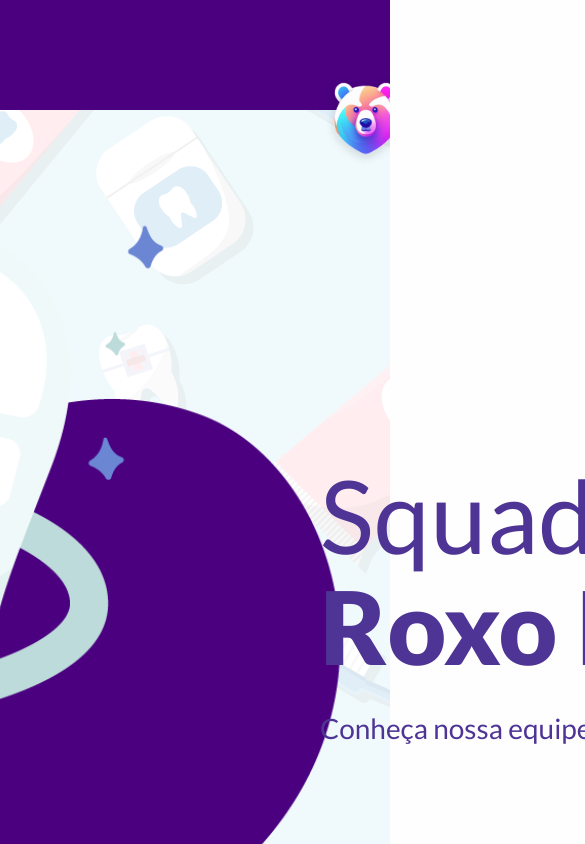
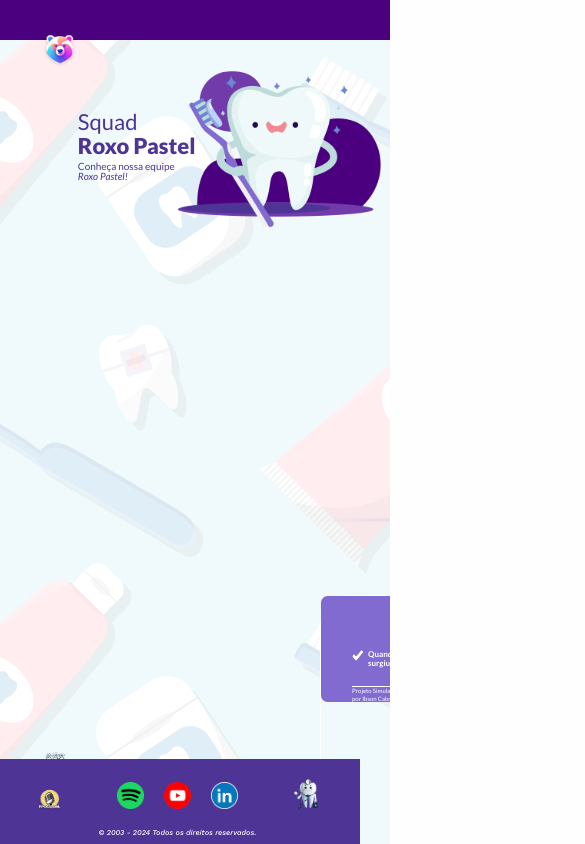
Before and after one commit to squadroxo/squad-roxo-pastel, a React (Vite) app: page / in a window 390 px wide. Shown: the top 844 px of the page, 585 px wide, since content can reach past the window. Built offline with nearby package versions, Linux system fonts and the light colour scheme.

Commit message:
feat: header, footer and Sr. Dente

```diff
--- a/index.html
+++ b/index.html
@@ -4,7 +4,7 @@
     <meta charset="UTF-8" />
     <link rel="icon" type="image/svg+xml" href="/logo-pipoca.svg" />
     <meta name="viewport" content="width=device-width, initial-scale=1.0" />
-    <title>Pipoca Ágil</title>
+    <title>Squad Roxo Pastel</title>
   </head>
   <body>
     <div id="root"></div>
--- a/src/components/Card/Card.module.scss
+++ b/src/components/Card/Card.module.scss
@@ -89,34 +89,48 @@
         padding-top: 10px;
     }
 }
-/*
-@media screen and (min-width: 320px) and (max-width: 360px){
+
+
+@media screen and (min-width: 360px) and (max-width: 425px){
     .card {
-        width: 75%;
+        width: 88px;
+        height: 85px;
+       // top: 21px;
+        left: 2px;
+        border-radius: 6.52px;
+    }
+
+    .tituloCard{
+        gap:4px;
+    }
+    .tituloCard img{
+        width: 12px;
+        height: 12px;
+        top: 29.61px;
+        left: 10.35px;
+     //   padding: 2.44px 1.15px 1.79px 1.39px;
+        border-radius: 6.52px;
+    }
+    .tituloCard .tituloTexto{
+        width: 34px;
+        height: 10px;
+      //  top: 30px;
+        left: 122px;
+        font-size: 8px;
+        line-height: 9.6px;
+        text-align: left;
+    }
+    .card p{
+        width: 81.94px;
+        height: 48px;
+    //    top: 47.3px;
+        left: 8.82px;
+        font-size: 6px;
+        line-height: 8px;
     }
 }
 
-@media screen and (min-width: 361px) and (max-width: 425px){
-    .card {
-        width: 100%;
-    }
-
-    .tituloCard{
-        align-items: center;
-        justify-content: flex-start;
-    }
-
-    .tituloCard h1{
-        font-size: 1.4rem;
-        margin: 0;
-        padding: 0;
-    }
-
-    .card p {
-        font-size: 1rem;
-    }
-}
-
+/*
 @media screen and (min-width: 426px) and (max-width: 768px){
     .card{
         width: 75%;
--- a/src/components/CardRow/CardRow.module.scss
+++ b/src/components/CardRow/CardRow.module.scss
@@ -30,7 +30,6 @@
     .cards{
         width: 922.79px;
         height: 299.23px;
-
         margin: 0px 177.21px 86.24px 180px;
 
     }
@@ -49,23 +48,27 @@
 
     }
 }
-/*
+
 @media screen and (min-width: 320px) and (max-width: 360px){
     .cards{
-        display: flex;
-        flex-direction: column;
-        width: 280px;
-        height: 91px;
+        width: 279.29px;
+        height: 206.99px;
+        //top: 264px;
+        margin-left: 40px;
     }
     .tituloRow{
-        font-size: 20px;
-        margin-left: 0;
+        font-size: 14px;
+        line-height: 16.8px;
     }
     .linha{
-       width: 0;
+       width: 279.07px;
+       height: 0px;
+       //top: 5.17px;
+       border: 0.65px;
     }
 }
 
+/*
 
 @media screen and (max-width: 425px){
     .tituloRows{
--- a/src/components/ContainerRoxoPastel/ContainerRoxoPastel.module.scss
+++ b/src/components/ContainerRoxoPastel/ContainerRoxoPastel.module.scss
@@ -5,27 +5,22 @@
     display: flex;
     height: 110px;
 }
-.cabecalho img{
+
+.cabecalho img {
     margin-top: 70px;
-    gap: 16px;
-}
-.cabecalho .logo1 {
     width: 91.19px;
     height: 101.76px;
     top: 71px;
     left: 317px;
     margin-left: 320px;
 }
-.cabecalho .logo2{
-    width: 110.47px;
-    height: 101.86px;
-    top: 71.2px;
-    left: 424.19px;
-}
+
 .home {
     display: flex;
     flex-direction: row-reverse;
+
 }
+
 .fotoHome-dente {
     width: 1233px;
     height: 966px;
@@ -33,12 +28,14 @@
     left: 687px;
 
 }
-.homeTexto{
+
+.homeTexto {
     position: absolute;
     top: 460px; //350+110
     left: 320px;
     color: #4E3494;
 }
+
 .home h1 {
     width: 574.31px;
     height: 222px;
@@ -63,53 +60,54 @@
     line-height: 36.9px;
     margin-top: 28px;
 }
+
 .home p span {
     font-style: italic;
 }
 
-@media screen and (min-width: 1280px) and (max-width: 1366px){
+@media screen and (min-width: 1280px) and (max-width: 1366px) {
 
     .cabecalho {
         height: 73.78px;
     }
 
-.cabecalho img{
+    .cabecalho img {
         width: 61.17px;
         height: 68.25px;
         margin-top: 47.62px;
-    gap: 10.73fpx;
-
-}
-.cabecalho .logo1 {
-    margin-left: 178.34px;
+        margin-left: 182.63px;
 
     }
 
-    .home{
+    .home {
         max-width: 100%;
         width: 1250px;
         margin: 0;
         overflow-x: hidden;
     }
-    .home img{
+
+    .home img {
         width: 827.05px;
         height: 647.96px;
         top: 116px;
         left: 27.77px;
     }
-    .homeTexto{
-        top: 370px;
+
+    .homeTexto {
+        top: 300px;
         left: 178.34px;
 
     }
-    .homeTexto h1{
+
+    .homeTexto h1 {
         width: 385.22px;
         height: 148px;
         left: 178.34px;
         font-size: 68px;
         line-height: 74.05px;
     }
-    .homeTexto p{
+
+    .homeTexto p {
         width: 419.26px;
         height: 25px;
         left: 177px;
@@ -119,3 +117,45 @@
 
     }
 }
+@media screen and (min-width: 360px) and (max-width: 425px) {
+    .cabecalho{
+        width: 100%;
+        height: 40px;
+    }
+    .cabecalho img{
+        width: 40px;
+        height: 40px;
+        margin: 30px 0px 0 40px;
+
+    }
+    .home{
+        display: flex;
+        flex-direction: row-reverse;
+    }
+    .home img{
+        width: 231.19px;
+        height: 181.13px;
+        margin-top: 24.43px
+    }
+    .homeTexto{
+       position: relative;
+       top:70px;
+       left: 39px;
+    }
+    .homeTexto h1{
+        width: 120px;
+        height: 48px;
+        font-size: 22px;
+        line-height: 23.96px;
+    }
+    .homeTexto p{
+        width: 115px;
+        height: 20px;
+        gap: 8.65px;
+        font-size: 10px;
+        line-height: 10px;
+        position: relative;
+        bottom: 25px;
+    }
+
+}
--- a/src/components/ContainerRoxoPastel/index.tsx
+++ b/src/components/ContainerRoxoPastel/index.tsx
@@ -1,6 +1,5 @@
 import styles from './ContainerRoxoPastel.module.scss';
 import logo1 from "/logo_pipoca 1.png";
-import logo2 from '/pipoca_agil.png';
 import dente from '/dente_alegre_escova.svg';
 
 export default function ContainerRoxoPastel() {
@@ -8,7 +7,6 @@ export default function ContainerRoxoPastel() {
         <>
             <header className={styles.cabecalho}>
                 <img className={styles.logo1} src={logo1} alt="Logo do projeto Pipoca" />
-                <img className={styles.logo2} src={logo2} alt="Logo do Pipoca Ágil" />
             </header>
 
             <div className={styles.home}>
--- a/src/components/Footer/Footer.module.scss
+++ b/src/components/Footer/Footer.module.scss
@@ -1,4 +1,5 @@
 @import url('https://fonts.googleapis.com/css2?family=Poppins:ital,wght@0,100;0,200;0,300;0,400;0,500;0,600;0,700;0,800;0,900;1,100;1,200;1,300;1,400;1,500;1,600;1,700;1,800;1,900&family=Work+Sans:ital,wght@0,100..900;1,100..900&display=swap');
+
 .container {
   background-color: #4E3494;
   height: 239px;
@@ -8,16 +9,13 @@
   position: relative;
 }
 
-.logoPipoca{
+.logoPipoca img{
   width: 110.47px;
   height: 101.86px;
-  left: 427.19px;
+
 }
-.logoUrso{
-  width: 91.19px;
-  height: 101.76px;
-  left: 320px;
-}
+
+
 .container__central {
   display: flex;
   flex-direction: column;
@@ -27,16 +25,16 @@
   height: 100%;
 }
 
-.container__links a {
+.container__links a img {
   width: 57px;
   height: 57px;
-
   margin: 55px 22px 45px 22px;
 
 }
-.container__central p{
+
+.container__central p {
   height: 18px;
-  font-family:"work sans", sans-serif;
+  font-family: "work sans", sans-serif;
   font-size: 16px;
   font-style: italic;
   font-weight: 500;
@@ -49,35 +47,98 @@
   top: -455px;
   left: -650px;
 }
-.dentinho{
+
+.dentinho {
   width: 191px;
   height: 174px;
   margin: 25px 0 40px 0;
+}
+///RESPONSIVIDADE FIGMA
+
+@media screen and (min-width:1280px) and (max-width: 1366px) {
+  .container {
+    height: 159.33px;
+  }
+
+  .logoPipoca img {
+    width: 73.65px;
+    height: 67.91px;
+  }
+
+  .container__central {
+    gap: 30px
+  }
+
+  .container__links a img {
+    width: 38px;
+    height: 38px;
+    margin: 35.33px 14.67px 30px 14.67px;
+  }
+
+  .container__central p {
+    height: 12px;
+    font-size: 12px;
+  }
+
+  .dentinho {
+    width: 127.33px;
+    height: 116px;
+    margin-top: 15.33px 185px 0 28.01px;
+  }
 
 }
+//Responsividade figma
+@media screen and (min-width: 360px) and (max-width: 425px) {
+  .container {
+    width: 360px;
+    height: 85px;
+    position:fixed;
+    bottom: 0;
+  }
+
+  .logoPipoca img {
+    width: 29px;
+    height: 26.74px;
+    top: 71px;
+    left: 43px;
+  }
+
+  .container__links a img {
+    width: 26.93px;
+    height: 26.93px;
+    left: 64.36px;
+    margin: 23px 10.09px 5px 10.09px;
+  }
+  .container__central{
+    gap: 11.56px;
+  }
+  .container__central p {
+    font-size: 7.36px;
+  }
+
+  .fotoFooter {
+    width: 107.25px;
+    height: 46.87px;
+    left: 2px;
+    margin-top: 429px;
+
+  }
+
+  .dentinho {
+    width: 34.03px;
+    height: 31px;
+    top: 69px;
+    left: 287px;
+  }
+
+  }
 
 
-@media screen and (min-width: 320px) and (max-width: 360px) {
-  .container {
-    flex-direction: column;
-  }
 
-  .fotoFooter,
-  .dentinho {
-    display: none;
-  }
-}
 
-@media screen and (min-width: 361px) and (max-width: 425px) {
-  .container {
-    flex-direction: column;
-  }
+//responsividade lucas
 
-  .fotoFooter,
-  .dentinho {
-    display: none;
-  }
-}
+/*
 
 @media screen and (min-width: 426px) and (max-width: 768px) {
   .container {
@@ -114,3 +175,4 @@
     width: 130px;
   }
 }
+  */
--- a/src/components/Footer/index.tsx
+++ b/src/components/Footer/index.tsx
@@ -4,7 +4,6 @@ import LogoLinkedin from "../../../public/LogoLinkedin.png";
 import LogoSpotify from "../../../public/LogoSpotify.png";
 import dentinho from "/dentinho.png";
 import pipoca from "/pipoca_agil.png";
-import urso from "/logo_pipoca 1.png";
 import dentesFooter from "/dentes-footer.png";
 
 
@@ -13,14 +12,13 @@ export default function Footer(){
     <footer className={styles.container}>
       <img src={dentesFooter} alt="Dentes correndo" className={styles.fotoFooter}/>
       <div className={styles.container__esquerda}>
-        <a className={styles.logoUrso} href="/" target="_blank"><img src={urso} alt="Logo Urso" /></a>
         <a className={styles.logoPipoca}  href="https://pipocaagil.com.br/" target="_blank"><img src={pipoca} alt="Logo do Pipoca Ágil" /></a>
       </div>
       <div className={styles.container__central}>
         <div className={styles.container__links}>
-          <a href="https://open.spotify.com/show/5J1scP1l7m7kXK6v5RZS7J?si=27d5abb36c16408f&nd=1&dlsi=e313a2412f91422d"  target="_blank"><img src={LogoSpotify} alt="Logo do Spotify ela redireciona para o podcast pipoca agil" /></a>
-          <a href="https://www.youtube.com/@PipocaAgil" target="_blank"><img src={LogoYoutube} alt="Logo do youtube ela redireciona para o canal do pipoca agil" /></a>
-          <a href="https://www.linkedin.com/company/pipoca-%C3%A1gil/"  target="_blank"><img src={LogoLinkedin} alt="Logo do linkedin ela redireciona para o perfil do pipoca agil " /></a>
+          <a className={styles.spotify}  href="https://open.spotify.com/show/5J1scP1l7m7kXK6v5RZS7J?si=27d5abb36c16408f&nd=1&dlsi=e313a2412f91422d"  target="_blank"><img src={LogoSpotify} alt="Logo do Spotify ela redireciona para o podcast pipoca agil" /></a>
+          <a className={styles.youtube} href="https://www.youtube.com/@PipocaAgil" target="_blank"><img src={LogoYoutube} alt="Logo do youtube ela redireciona para o canal do pipoca agil" /></a>
+          <a className={styles.linkedin} href="https://www.linkedin.com/company/pipoca-%C3%A1gil/"  target="_blank"><img src={LogoLinkedin} alt="Logo do linkedin ela redireciona para o perfil do pipoca agil " /></a>
         </div>
         <p>&copy; 2003 - 2024 Todos os direitos reservados.</p>
       </div>
```
Lines whose indentation alone changed are shown as unchanged.
